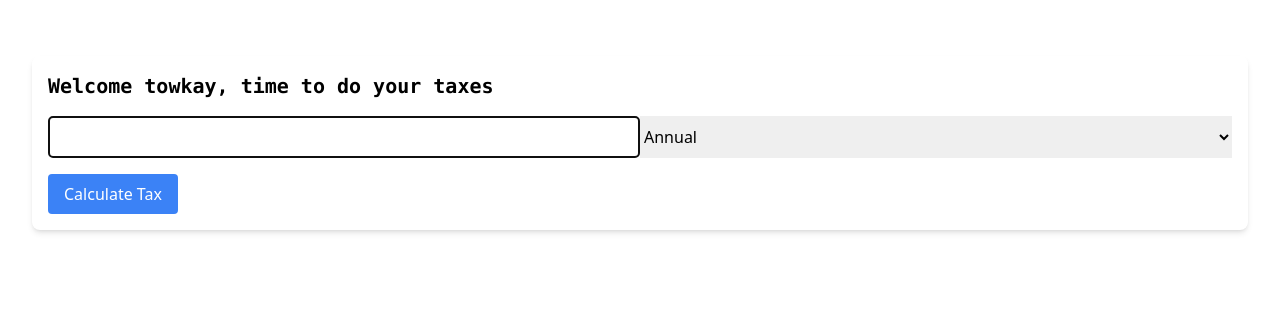
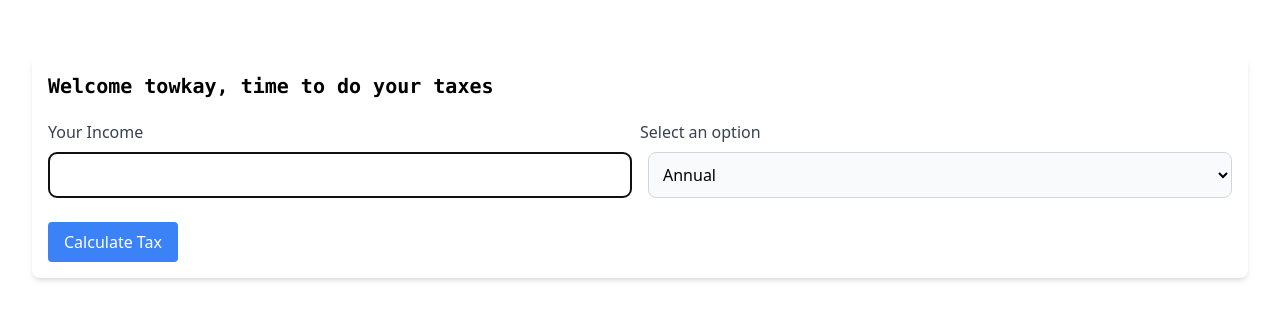
Before and after one commit to Sh3lby007/towkay-tax, a Vue app: page / in a window 1280 px wide. Shown: the top 320 px of the page. Built offline with nearby package versions, Linux system fonts and the light colour scheme.

Commit message:
Style selector element and add comments.

```diff
--- a/src/pages/components/IncomeTable.vue
+++ b/src/pages/components/IncomeTable.vue
@@ -1,23 +1,30 @@
 <template>
     <div class="max-m-wd mx-auto p-4 mt-6 rounded-lg shadow-md border-lime-950">
         <h1
-            class="overflow-hidden whitespace-nowrap font-mono text-xl font-bold animate-typing mb-4"
+            class="overflow-hidden whitespace-nowrap font-mono text-xl font-bold animate-typing mb-5"
         >
             Welcome towkay, time to do your taxes
         </h1>
 
-        <div class="mb-4 flex">
-            <!-- <label class="block text-gray-700 font-medium mb-2"> Annual Income </label> -->
+        <div class="flex">
+            <label class="block text-gray-700 font-medium mb-2 w-1/2"> Your Income </label>
+            <label class="block text-gray-700 font-medium mb-2"> Select an option </label>
+        </div>
 
+        <div class="mb-6 flex">
             <input
                 type="text"
                 ref="inputRef"
                 v-model="income"
-                class="border p-2 w-1/2 rounded"
+                class="border p-2.5 w-1/2 rounded-lg mr-2"
                 @focus="clearInput"
                 @keypress="isNumber"
             />
-            <select v-model="incomePeriod" class="w-1/2">
+            <select
+                v-model="incomePeriod"
+                class="bg-gray-50 border border-gray-300 rounded-lg focus:ring-blue-500 focus:border-blue-500 w-1/2 p-2.5 ml-2"
+            >
+                <!-- <select v-model="incomePeriod" class="w-1/2 border border-gray-300"> -->
                 <option value="annual">Annual</option>
                 <option value="monthly">Monthly</option>
             </select>
@@ -47,6 +54,10 @@
 <script setup lang="ts">
 import { ref, computed, watch, onMounted } from 'vue'
 
+// Creates a reactive reference to the input element, with a type of HTMLInputElement
+const inputRef = ref<HTMLInputElement | null>(null)
+
+// Create a taxBracket array for purpose of calculating tax according to SG tax laws.
 const taxBrackets = [
     { upTo: 20000, rate: 0 },
     { upTo: 30000, rate: 0.02 },
@@ -62,12 +73,12 @@ const taxBrackets = [
     { upTo: 1000000, rate: 0.23 },
     { upTo: Infinity, rate: 0.24 }
 ]
+
+// Controls whether the tax table component appears when the calculate Tax button is clicked.
 const isCalculated = ref(false)
+
 const income = ref(0)
 const incomePeriod = ref('annual')
-
-// Creates a reactive reference to the input element, with a type of HTMLInputElement
-const inputRef = ref<HTMLInputElement | null>(null)
 
 // When this page is loaded, we will focus on the input element.
 onMounted(() => {
```
